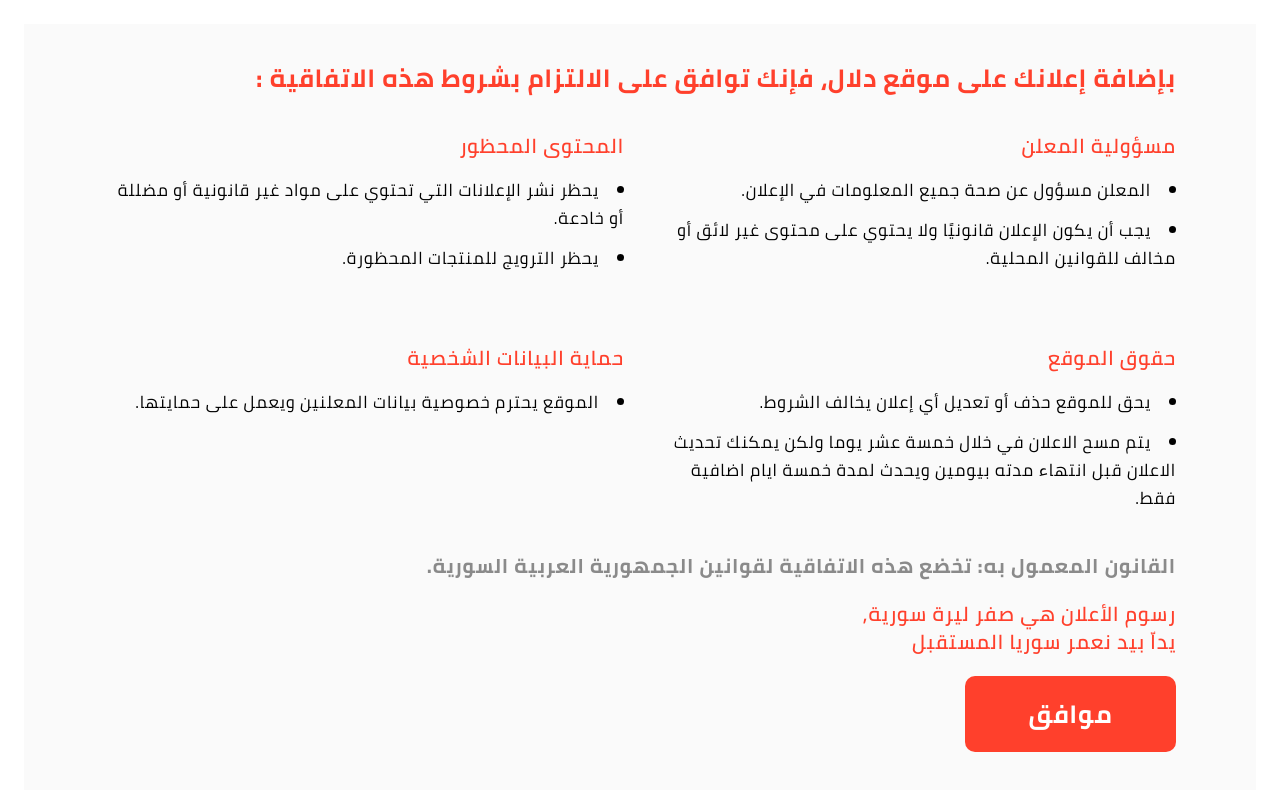
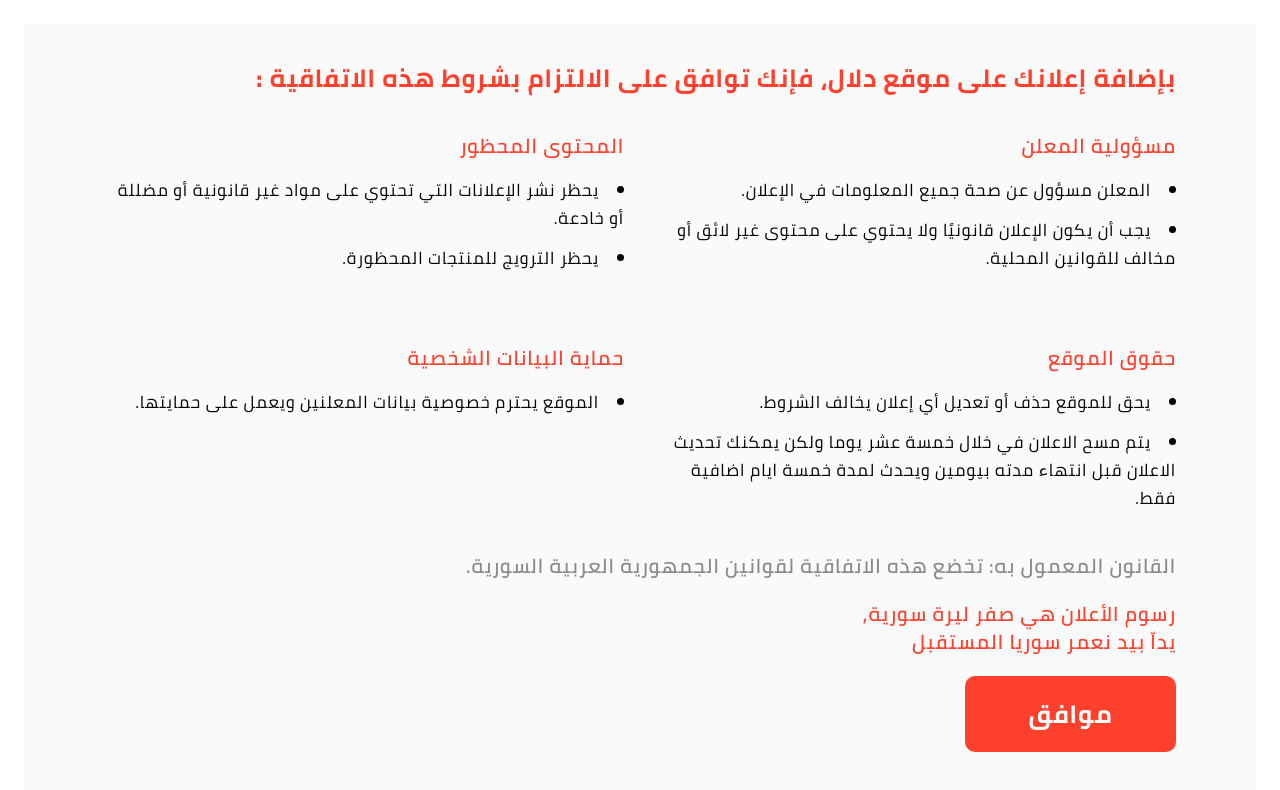
Before and after one commit to ahmadshz/e-commerce3, a React (Create React App) app: page /intermediate in a window 1280 px wide. Shown: the top 790 px of the page. Built offline with nearby package versions, Linux system fonts and the light colour scheme.

Commit message:
fix size

```diff
--- a/src/Components/Websites/page/Intermadiate.jsx
+++ b/src/Components/Websites/page/Intermadiate.jsx
@@ -61,7 +61,7 @@ const Intermediate = () => {
                         </div>
                     ))}
                 </div>
-                <h1 className="text-placeholder text-[16px] lg:text-[20px] font-bold my-[10px] xl:my-5 ">
+                <h1 className="text-placeholder text-[16px] lg:text-[20px] font-semibold my-[10px] xl:my-5 ">
                     القانون المعمول به: تخضع هذه الاتفاقية لقوانين الجمهورية العربية السورية.
                 </h1>
                 <div className="my-[10px] xl:my-5 ">
--- a/src/Components/Websites/page/Posts.jsx
+++ b/src/Components/Websites/page/Posts.jsx
@@ -19,7 +19,7 @@ const Posts = () => {
                         <div className='py-0' >20,000</div>
                     </div>
                     <div className='flex gap-1 md:gap-2 items-center'>
-                        <img className='w-4 md:w-5 lg:w-6' src={pricesy} alt='' />
+                        <img className='w-3 md:w-5 lg:w-6' src={pricesy} alt='' />
                         <div className='py-0' >260,040,000</div>
                     </div>
                     <div className='flex gap-1 md:gap-2 items-center'>
```
